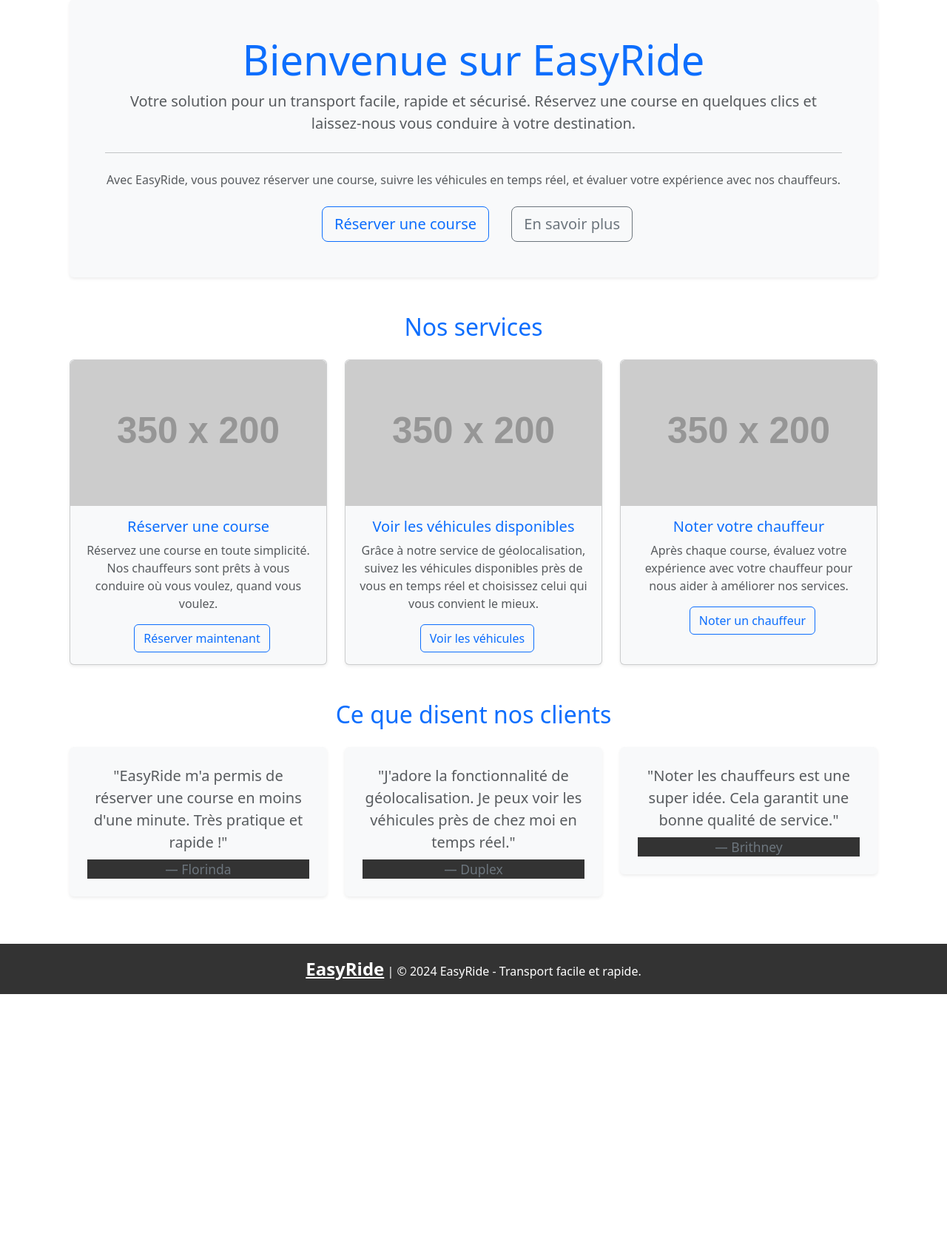
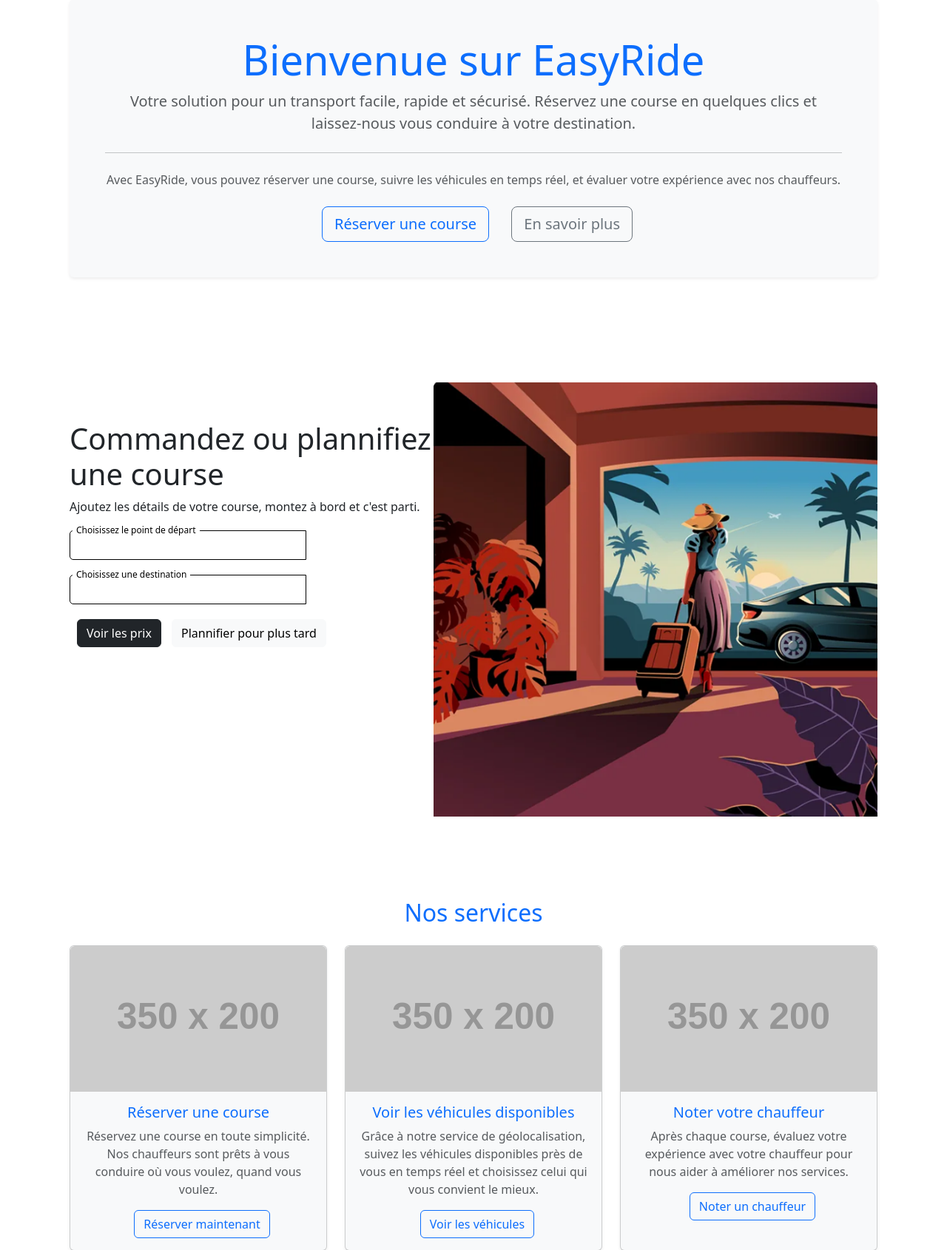
Before and after one commit to lucduplex/projetRCW, a Django app: page / in a window 1280 px wide. Shown: the part 105-1795 px from the top of the page at 74% size. Before the commit the page ends 1449 px from the top, so only its background shows below. Run offline with Django 5.2, Linux system fonts and the light colour scheme; some libraries are stand-ins or nearby versions.

Commit message:
Update home.html and styles.css

```diff
--- a/easyride/static/css/styles.css
+++ b/easyride/static/css/styles.css
@@ -140,6 +140,69 @@
     color: red !important;
 }
 
+
+
+/* CSS pour acceuil */
+.split {
+    height: 99%;
+    width: 50%;
+    position: relative;
+    z-index: 1;
+    top: 0;
+    overflow-x: hidden;
+    padding-top: 50px;
+}
+
+.centered {
+    float: left;
+    position: relative;
+    top: 40%;
+    left: 50%;
+    transform: translate(-50%, -50%);
+    text-align: left;
+}
+
+.input-group {
+    position: relative;
+  margin: 20px 0;
+}
+
+.input-group label {
+    position: absolute;
+    top: 50%;
+    left: 5px;
+    transform: translateY(-50%);
+    font-size: 16px;
+    color: black;
+    padding: 0 5px;
+    pointer-events: none;
+}
+
+.input-group input {
+    width: 320px;
+    height: 40px;
+    font-size: 16px;
+    color: black;
+    padding: 0 10px;
+    background: transparent;
+    border: 1.2px solid black;
+    outline: none;
+    border-radius: 5px;
+}
+
+.input-group input:focus~label,
+.input-group input:valid~label {
+    top: 0;
+    font-size: 12px;
+    background: #fff;
+}
+
+.img-cl {
+    margin-top: -650;
+    float: right;
+    width: 600px;
+}
+
 /* .scrollable-form {
     max-height: 90vh;
     overflow-y: auto;
--- a/easyride/templates/home.html
+++ b/easyride/templates/home.html
@@ -1,4 +1,67 @@
+<style>
+    .split {
+      height: 99%;
+      width: 50%;
+      position: relative;
+      z-index: 1;
+      top: 0;
+      overflow-x: hidden;
+      padding-top: 50px;
+    }
+
+    .centered {
+        float: left;
+      position: relative;
+      top: 40%;
+      left: 50%;
+      transform: translate(-50%, -50%);
+      text-align: left;
+    }
+
+    .input-group {
+        position: relative;
+        margin: 20px 0;
+    }
+
+    .input-group label {
+        position: absolute;
+        top: 50%;
+        left: 5px;
+        transform: translateY(-50%);
+        font-size: 16px;
+        color: black;
+        padding: 0 5px;
+        pointer-events: none;
+    }
+
+    .input-group input {
+        width: 320px;
+        height: 40px;
+        font-size: 16px;
+        color: black;
+        padding: 0 10px;
+        background: transparent;
+        border: 1.2px solid black;
+        outline: none;
+        border-radius: 5px;
+    }
+
+    .input-group input:focus~label,
+    .input-group input:valid~label {
+        top: 0;
+        font-size: 12px;
+        background: #fff;
+    }
+
+    .img-cl {
+        margin-top: -650;
+        float: right;
+        width: 600px;
+    }
+    </style>
+
 {% extends "base.html" %}
+{% load static %}
 
 {% block title %}EasyRide - Transport facile et rapide{% endblock %}
 
@@ -12,6 +75,32 @@
         <p class="mb-4 text-muted">Avec EasyRide, vous pouvez réserver une course, suivre les véhicules en temps réel, et évaluer votre expérience avec nos chauffeurs.</p>
         <a class="btn btn-outline-primary btn-lg me-3" href="/booking/" role="button">Réserver une course</a>
         <a class="btn btn-outline-secondary btn-lg" href="/about/" role="button">En savoir plus</a>
+    </div>
+
+    <!-- Choisir point de départ et destination (Left Side) -->
+    <div class="split">
+        <div class="centered">
+            <h1>Commandez ou plannifiez une course</h1>
+            <p>Ajoutez les détails de votre course, montez à bord et c'est parti.</p>
+
+            <div class="input-group">
+                <input type="text">
+                <label for="depart">Choisissez le point de départ</label>
+            </div>
+
+            <div class="input-group">
+                <input type="text">
+                <label for="destination">Choisissez une destination</label>
+            </div>
+
+            <button type="button" class="btn btn-dark">Voir les prix</button>
+            <button type="button" class="btn btn-light">Plannifier pour plus tard</button>
+        </div>
+      </div>
+
+    <!-- Image (Right Side) -->
+    <div>
+        <img src="{% static 'images/Acceuil.png' %}" class="img-cl" alt="Accessibilité">
     </div>
 
     <!-- Section Services principaux -->
```
Also changed, not shown: easyride/app/views.py (line endings or trailing spaces), easyride/static/images/Acceuil.PNG (added).
